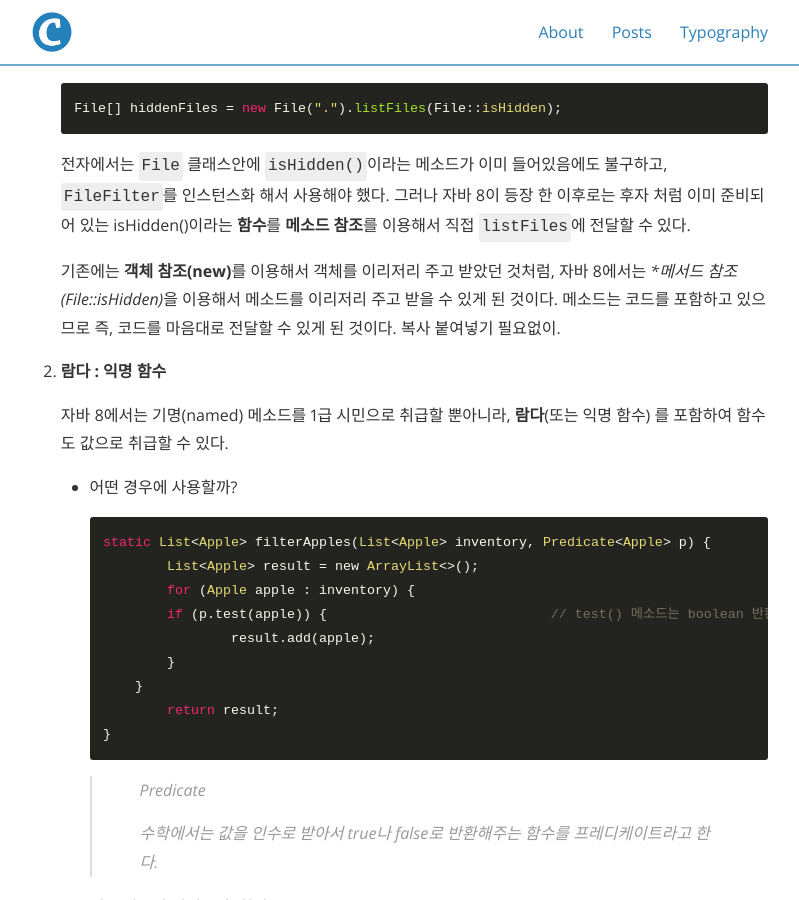
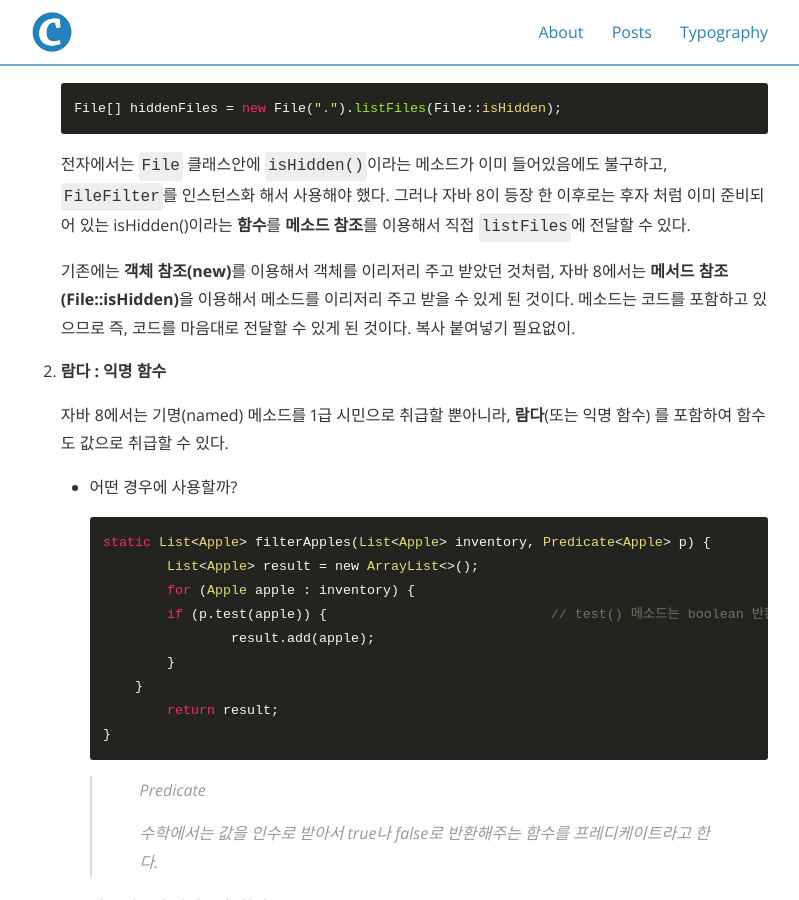
Before and after one commit to saint6839/saint6839.github.io, a Jekyll site: the page built from _posts/2022-02-13-Modern-Java-In-Action-Study-01.md, in a window 1280 px wide and 900 px high, scrolled down 2885 px. Shown: the whole window, without its empty margins (240-1039 px from the left). Built offline with Jekyll 4.4.1, drawn with Linux system fonts in a browser that asks for light colours; nearby versions of some CDN libraries.

Commit message:
docs: 모던 자바 인 액션 - Week1 오타 수정

```diff
--- a/_posts/2022-02-13-Modern-Java-In-Action-Study-01.md
+++ b/_posts/2022-02-13-Modern-Java-In-Action-Study-01.md
@@ -135,7 +135,7 @@ categories: Sproutt-2nd
 
    전자에서는 `File` 클래스안에 `isHidden()`이라는 메소드가 이미 들어있음에도 불구하고, `FileFilter`를 인스턴스화 해서 사용해야 했다. 그러나 자바 8이 등장 한 이후로는 후자 처럼 이미 준비되어 있는 isHidden()이라는 **함수**를 **메소드 참조**를 이용해서 직접 `listFiles`에 전달할 수 있다.
 
-   기존에는 **객체 참조(new)**를 이용해서 객체를 이리저리 주고 받았던 것처럼, 자바 8에서는 **메서드 참조(File::isHidden)*을 이용해서 메소드를 이리저리 주고 받을 수 있게 된 것이다. 메소드는 코드를 포함하고 있으므로 즉, 코드를 마음대로 전달할 수 있게 된 것이다. 복사 붙여넣기 필요없이.
+   기존에는 **객체 참조(new)**를 이용해서 객체를 이리저리 주고 받았던 것처럼, 자바 8에서는 **메서드 참조(File::isHidden)**을 이용해서 메소드를 이리저리 주고 받을 수 있게 된 것이다. 메소드는 코드를 포함하고 있으므로 즉, 코드를 마음대로 전달할 수 있게 된 것이다. 복사 붙여넣기 필요없이.
 
 
 
```
Also changed, not shown: _posts/2022-02-11-Racing-Game-Fair-Programming-Day1.md (+0 -2 lines), 2 other files.
